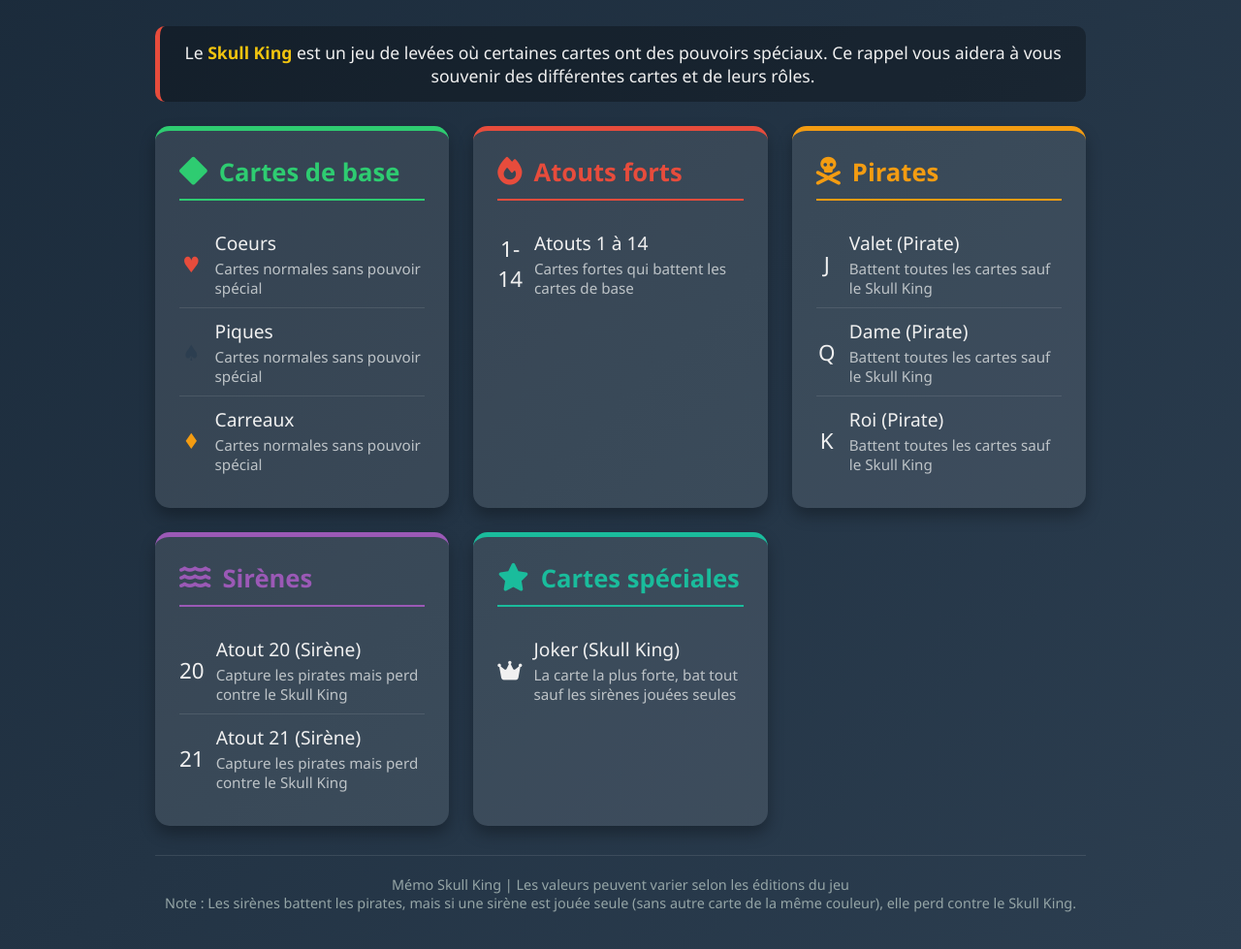
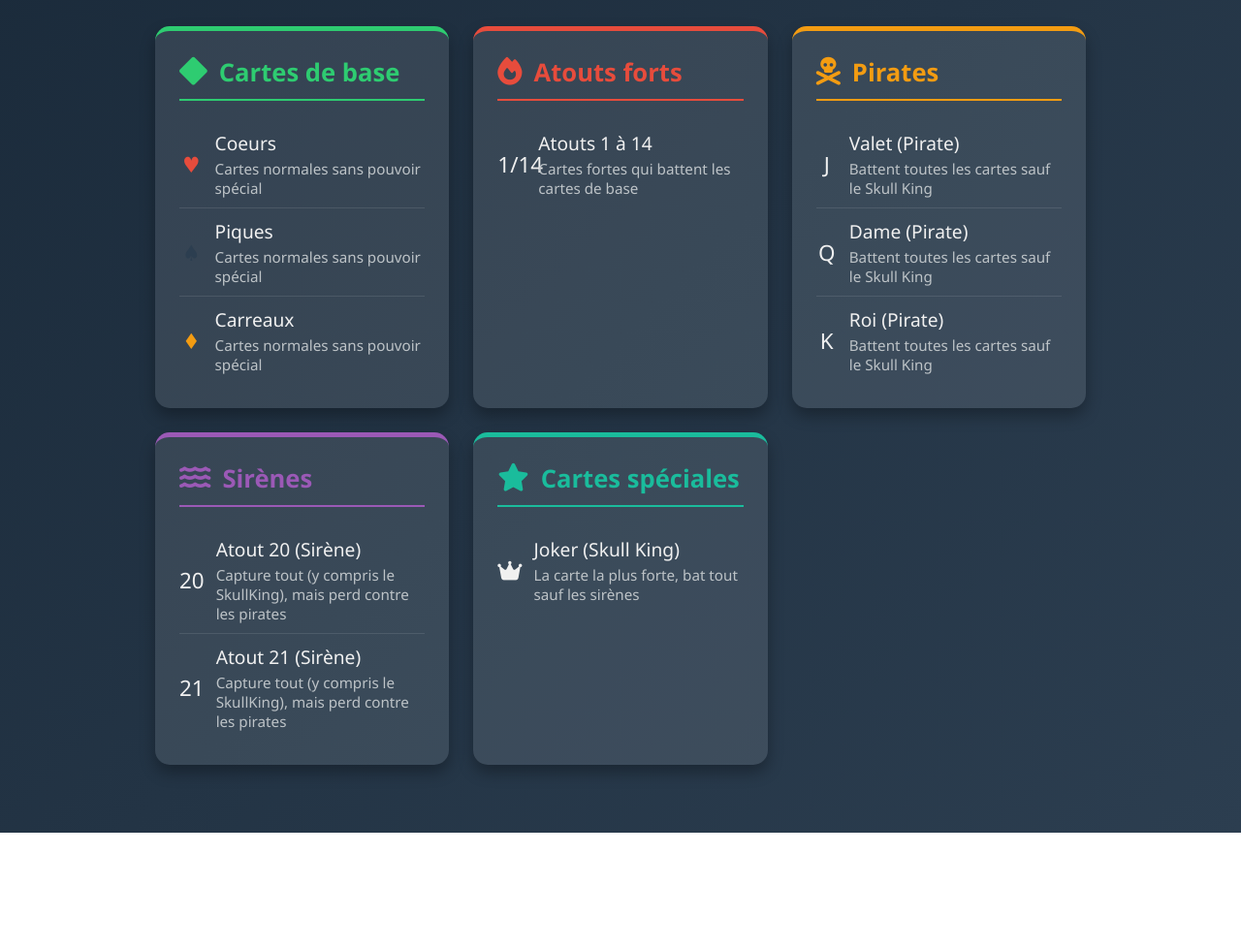
Before and after one commit to Lost-Cyrano/SkullKingTable, a plain HTML site: page rappel.html in a window 1280 px wide. Shown: the part 163-1142 px from the top of the page at 97% size. After the commit the page ends 1022 px from the top, so only its background shows below. Drawn offline with Linux system fonts and the light colour scheme.

Commit message:
Remove game info and footer sections
Removed game info section and footer from rappel.html.

```diff
--- a/rappel.html
+++ b/rappel.html
@@ -200,10 +200,6 @@
             <p class="subtitle">Mémo rapide des cartes et de leurs valeurs</p>
         </header>
 
-        <div class="game-info">
-            <p>Le <span class="highlight">Skull King</span> est un jeu de levées où certaines cartes ont des pouvoirs spéciaux. Ce rappel vous aidera à vous souvenir des différentes cartes et de leurs rôles.</p>
-        </div>
-
         <div class="cards-container">
             <!-- Cartes de base -->
             <div class="card-category basic-cards">
@@ -244,7 +240,7 @@
                 </h2>
                 <ul class="card-list">
                     <li>
-                        <div class="card-icon">1-14</div>
+                        <div class="card-icon">1/14</div>
                         <div>
                             <div class="card-name">Atouts 1 à 14</div>
                             <div class="card-desc">Cartes fortes qui battent les cartes de base</div>
@@ -295,14 +291,14 @@
                         <div class="card-icon">20</div>
                         <div>
                             <div class="card-name">Atout 20 (Sirène)</div>
-                            <div class="card-desc">Capture les pirates mais perd contre le Skull King</div>
+                            <div class="card-desc">Capture tout (y compris le SkullKing), mais perd contre les pirates</div>
                         </div>
                     </li>
                     <li>
                         <div class="card-icon">21</div>
                         <div>
                             <div class="card-name">Atout 21 (Sirène)</div>
-                            <div class="card-desc">Capture les pirates mais perd contre le Skull King</div>
+                            <div class="card-desc">Capture tout (y compris le SkullKing), mais perd contre les pirates</div>
                         </div>
                     </li>
                 </ul>
@@ -319,17 +315,12 @@
                         <div class="card-icon"><i class="fas fa-crown"></i></div>
                         <div>
                             <div class="card-name">Joker (Skull King)</div>
-                            <div class="card-desc">La carte la plus forte, bat tout sauf les sirènes jouées seules</div>
+                            <div class="card-desc">La carte la plus forte, bat tout sauf les sirènes</div>
                         </div>
                     </li>
                 </ul>
             </div>
         </div>
-
-        <footer>
-            <p>Mémo Skull King | Les valeurs peuvent varier selon les éditions du jeu</p>
-            <p>Note : Les sirènes battent les pirates, mais si une sirène est jouée seule (sans autre carte de la même couleur), elle perd contre le Skull King.</p>
-        </footer>
     </div>
 
     <script>
```
